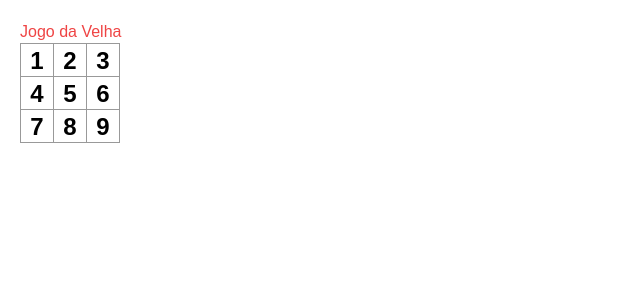
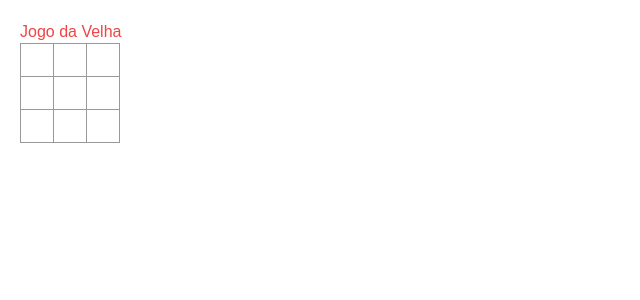
Before and after one commit to beatriz-sait07/jogoDaVelha, a React (Create React App) app: page / in a window 1280 px wide. Shown: the top 300 px of the page, without its empty margins (0-640 px from the left). Built offline with nearby package versions, Linux system fonts and the light colour scheme.

Commit message:
new: aprendendo sobre o useState

```diff
--- a/src/App.js
+++ b/src/App.js
@@ -1,24 +1,33 @@
-function Square({ value }) {
-  return <button className="square" id={`square-${value}`}>{value}</button>;
+import { useState } from "react";
+
+function Square() {
+  const [value, setValue] = useState(null);
+  return <button className="square" onClick={() => handleClick({ value, setValue })} id={`square-${value}`}>{value}</button>;
+}
+
+function handleClick({ value, setValue }) {
+  if (value === null) {
+    setValue("X");
+  }
 }
 
 function Board() {
   return (
     <>
       <div className="board-row">
-        <Square value="1" />
-        <Square value="2" />
-        <Square value="3" />
+        <Square />
+        <Square />
+        <Square />
       </div>
       <div className="board-row">
-        <Square value="4" />
-        <Square value="5" />
-        <Square value="6" />
+        <Square />
+        <Square />
+        <Square />
       </div>
       <div className="board-row">
-        <Square value="7" />
-        <Square value="8" />
-        <Square value="9" />
+        <Square />
+        <Square />
+        <Square />
       </div>
     </>
   );
```
